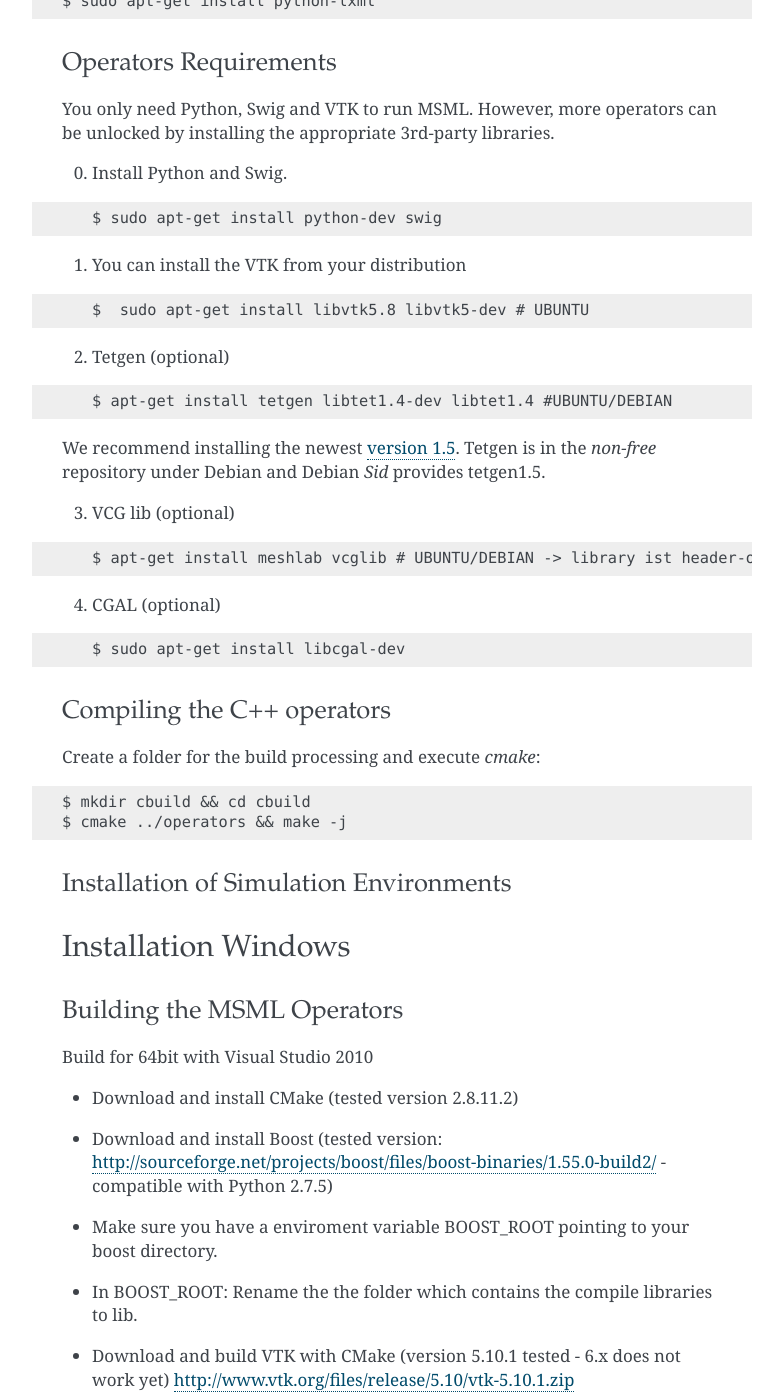
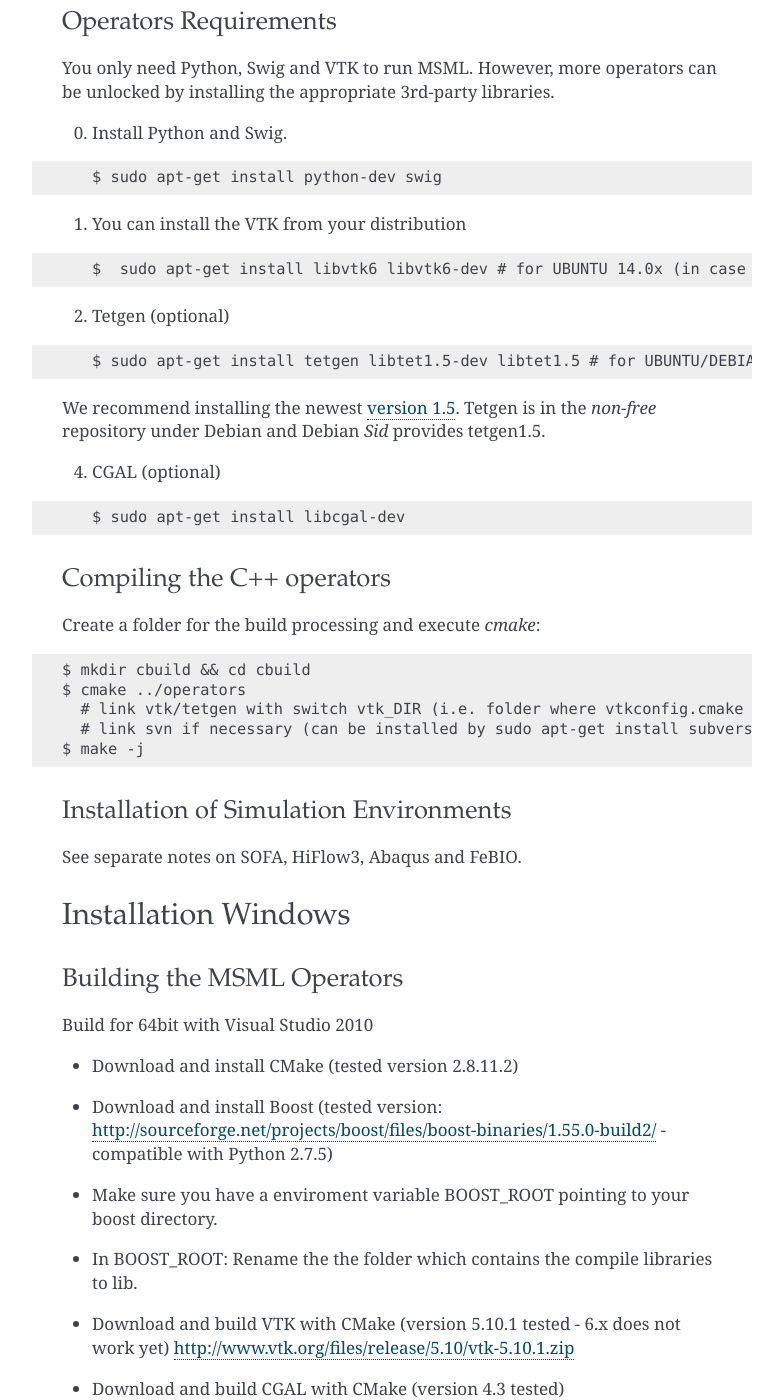
Before and after one commit to CognitionGuidedSurgery/msml, a Sphinx documentation site: the page built from docs/source/Installation.rst, in a window 1280 px wide and 1400 px high, scrolled down 785 px. Shown: the whole window, without its empty margins (358-1141 px from the left). Built offline with Sphinx 7.4.7, drawn with Linux system fonts in a browser that asks for light colours; formulas are drawn with MathJax 3; pages that are not in the unit, such as notebooks, are missing from menus; some of the changed text lies outside the part shown.

Commit message:
documentation for Installation.rst in rtfd updated

```diff
--- a/docs/source/Installation.rst
+++ b/docs/source/Installation.rst
@@ -1,13 +1,12 @@
 Installation
 ------------
 
-MSML uses a lot of other libraries for his native operators and requires some Python packages for itself.
+MSML uses a lot of other libraries for its native operators and requires some Python packages for itself.
 Following libraries are required:
 
 * `Visualization Toolit <http://vtk.org>`_ (required)
 * `Tetgen <http://wias-berlin.de/software/tetgen/>`_ (optional)
 * `Computational Geometry Algorithms Library (CGAL) <https://www.cgal.org/>`_ (optional)
-* `VCG Library <http://vcg.isti.cnr.it/~cignoni/newvcglib/html/>`_ (optional)
 
 You should start with cloning the repository in your directory of choice (e.g. `$HOME/workspace`)::
 
@@ -42,18 +41,14 @@
 
 1. You can install the VTK from your distribution ::
 
-     $  sudo apt-get install libvtk5.8 libvtk5-dev # UBUNTU
+     $  sudo apt-get install libvtk6 libvtk6-dev # for UBUNTU 14.0x (in case your distribution is < 14, link vtk 6.x path in Cmake, see below.)
 
 2. Tetgen  (optional) ::
 
-     $ apt-get install tetgen libtet1.4-dev libtet1.4 #UBUNTU/DEBIAN
+     $ sudo apt-get install tetgen libtet1.5-dev libtet1.5 # for UBUNTU/DEBIAN 14.0x (in case your distribution is < 14, link vtk 6.x path in Cmake, see below.)
 
 We recommend installing the newest `version 1.5 <http://wias-berlin.de/software/tetgen/#Download>`_.
 Tetgen is in the *non-free* repository under Debian and Debian *Sid* provides tetgen1.5.
-
-3. VCG lib (optional) ::
-
-     $ apt-get install meshlab vcglib # UBUNTU/DEBIAN -> library ist header-only
 
 4. CGAL (optional) ::
 
@@ -65,13 +60,16 @@
 Create a folder for the build processing and execute `cmake`::
 
     $ mkdir cbuild && cd cbuild
-    $ cmake ../operators && make -j
+    $ cmake ../operators
+      # link vtk/tetgen with switch vtk_DIR (i.e. folder where vtkconfig.cmake is located) or tetgen_DIR.
+      # link svn if necessary (can be installed by sudo apt-get install subversion)
+    $ make -j
 
 
 Installation of Simulation Environments
 ~~~~~~~~~~~~~~~~~~~~~~~~~~~~~~~~~~~~~~~
 
-
+See separate notes on SOFA, HiFlow3, Abaqus and FeBIO.
 
 
 Installation Windows
```
Also changed, not shown: other parts of docs/source/Installation.rst (+1 -1 lines).
